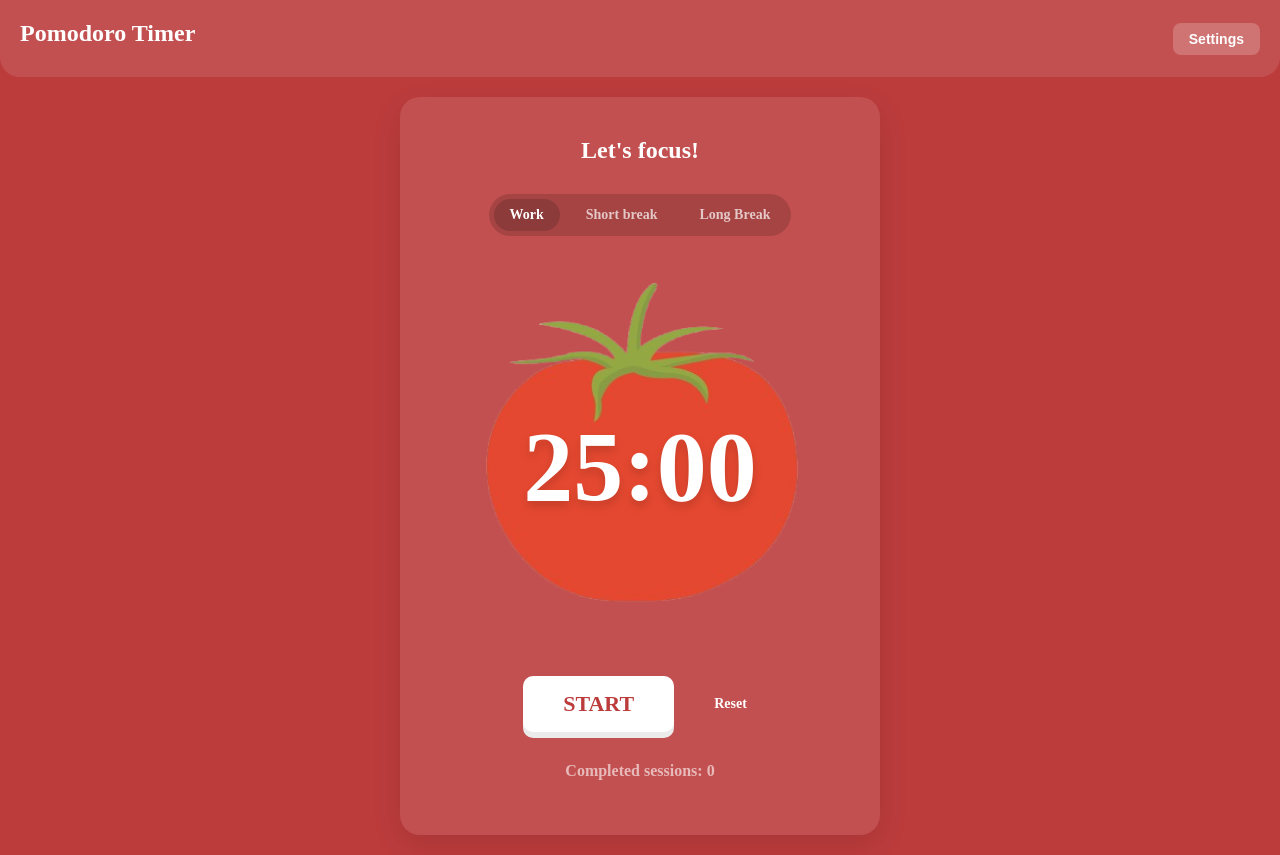
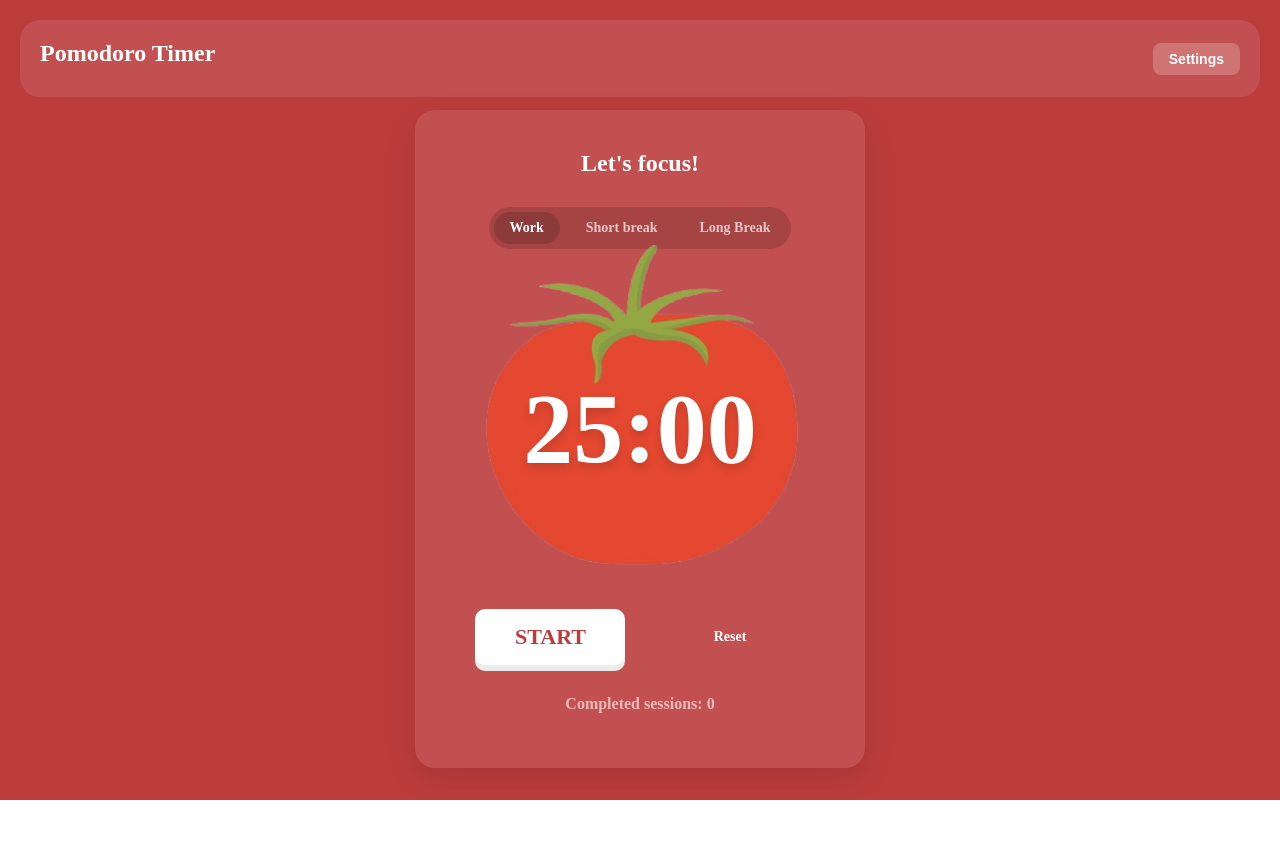
Before and after one commit to murrmays/pomodoroTime, a React (Create React App) app: page / in a window 1280 px wide. After the commit the page ends 800 px from the top, so only its background shows below. Built offline with nearby package versions, Linux system fonts and the light colour scheme.

Commit message:
added media adaptation

```diff
--- a/src/App.css
+++ b/src/App.css
@@ -18,10 +18,11 @@ body {
 
 .app-wrapper {
   min-height: 100vh;
+  width: 100vw;
   display: flex;
   flex-direction: column;
-  justify-content: center;
   align-items: center;
+  padding: 20px;
   transition: background-color 0.5s ease;
 }
 
@@ -38,27 +39,27 @@ body {
 }
 
 .app-container {
-  margin: 20px 0 20px 0;
   background-color: var(--bg-container);
   padding: 40px;
   border-radius: 20px;
-  width: 480px;
-  max-width: 95%;
+  width: 100%;
+  max-width: 450px;
+  margin: auto;
   display: flex;
   flex-direction: column;
   align-items: center;
+  text-align: center;
   box-shadow: 0 10px 30px rgba(0, 0, 0, 0.1);
 }
 
 .app-header {
   background-color: var(--bg-container);
   padding: 20px 20px 0 20px;
-  border-radius: 0 0 20px 20px;
+  border-radius: 20px;
   display: flex;
   justify-content: space-between;
   align-items: center;
   width: 100%;
-  /* margin-bottom: 20px; */
 }
 
 .settings-button {
@@ -119,14 +120,19 @@ body {
 
 .timer-container {
   position: relative;
-  width: 440px;
-  height: 440px;
+  width: 80vw;
+  height: 80vw;
+  max-width: 300px;
+  max-height: 300px;
   display: flex;
   justify-content: center;
   align-items: center;
+  margin: 20px auto;
 }
 
 .timer-svg {
+  width: 100% !important;
+  height: 100% !important;
   position: absolute;
   top: 0;
   left: 0;
@@ -163,7 +169,7 @@ body {
 }
 
 .timer-display {
-  font-size: 100px;
+  font-size: 15vw;
   font-weight: bold;
   color: var(--text-color);
   padding-top: 20px;
@@ -203,10 +209,15 @@ body {
 .controls {
   display: flex;
   gap: 30px;
+  width: 100%;
+  justify-content: center;
   align-items: center;
+  margin-top: 20px;
 }
 
 .controls button {
+  max-width: 150px;
+  flex: 1;
   font-family: 'Caveat', cursive;
   cursor: pointer;
   border: none;
@@ -260,7 +271,7 @@ body {
   justify-content: center;
   gap: 8px;
   margin-top: 15px;
-  max-width: 100%;
+  width: 100%;
   padding: 0 20 px;
 }
 
@@ -530,3 +541,16 @@ body {
   border-top: 1px solid #eee;
   margin: 20px 0;
 }
+
+@media (min-width: 480px) {
+  .timer-display {
+    font-size: 100px;
+  }
+}
+
+@media (max-width: 470px) {
+  body, .mode-buttons button, .time-input, .controls button {
+    font-family: 'Montserrat', sans-serif;
+    overflow-x: hidden;
+  }
+}
--- a/src/App.js
+++ b/src/App.js
@@ -71,8 +71,8 @@ function App() {
     const nextTime = stateRef.current.settings[newMode];
     setMode(newMode);
     setTimeLeft(nextTime);
+    targetTimeRef.current = Date.now() + nextTime * 1000;
     setIsRunning(true);
-    targetTimeRef.current = Date.now() + nextTime * 1000;
   }, []);
 
   useEffect(() => {
@@ -104,7 +104,6 @@ function App() {
       } else {
         clearInterval(interval);
         setTimeLeft(0);
-        setIsRunning(false);
         playSound();
 
         const { mode, cycles, longBreakInterval } = stateRef.current;
```
